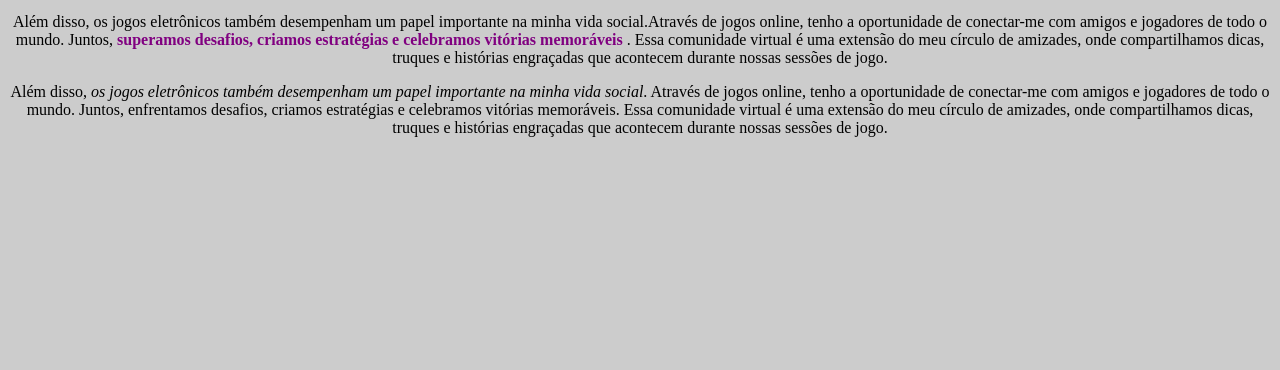
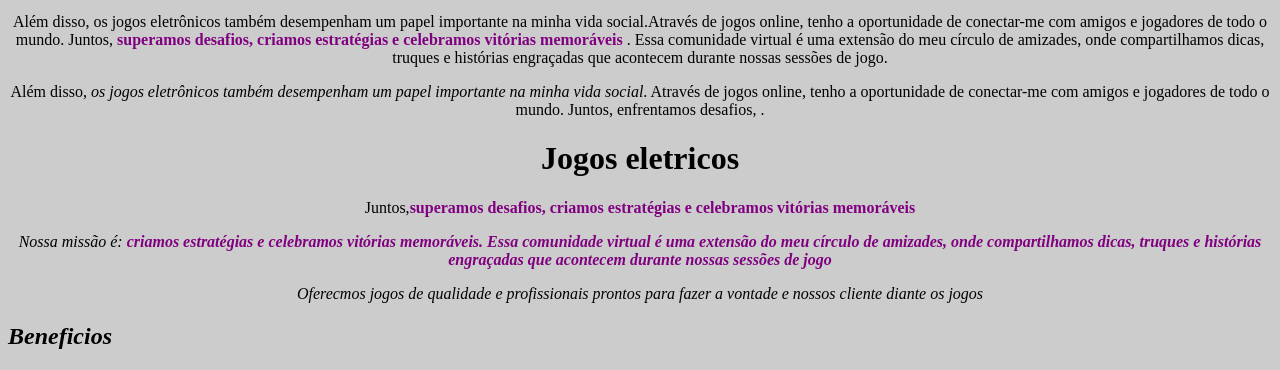
Before and after one commit to wesleydani/HTML5eCSS31D, a plain HTML site: page index.html in a window 1280 px wide. Shown: the part 1280-1650 px from the top of the page. Before the commit the page ends 1433 px from the top, so only its background shows below. Drawn offline with Linux system fonts and the light colour scheme.

Commit message:
salvando

```diff
--- a/index.html
+++ b/index.html
@@ -23,8 +23,40 @@
 
           <p> Além disso, <em> os jogos eletrônicos também desempenham um papel importante na minha vida social</em>.
           Através de jogos online, tenho a oportunidade de conectar-me com amigos e jogadores de todo
-          o mundo. Juntos, enfrentamos desafios, criamos estratégias e celebramos vitórias memoráveis.
+          o mundo. Juntos, enfrentamos desafios, .</p>
+     </body>
+          <div clas="principal">
+          <h1> Jogos eletricos</h1>
+
+          <p> Juntos,<strong>superamos desafios, criamos estratégias e celebramos vitórias memoráveis </strong></p>
+
+          <p id="missão"><em> Nossa missão é: <strong>criamos estratégias e celebramos vitórias memoráveis.
           Essa comunidade virtual é uma extensão do meu círculo de amizades, onde compartilhamos dicas,
-          truques e histórias engraçadas que acontecem durante nossas sessões de jogo.</p>
-     </body>
+          truques e histórias engraçadas que acontecem durante nossas sessões de jogo </strong> </p>
+
+          <p>Oferecmos jogos de qualidade e profissionais prontos para fazer a vontade e nossos cliente diante os jogos </p>
+          </div>
+          <div class="beneficios">
+               <h2>Beneficios</h2>
+
+                   <ul
+                    <li class=""
+          </div>
+
+
+
+
+
+
+
+
+
+
+
+
+
+
+
+
+
 </html>
```
